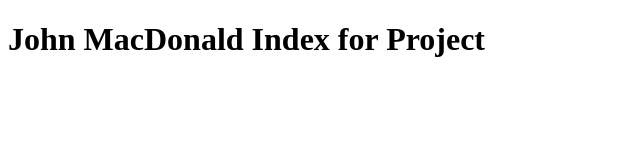
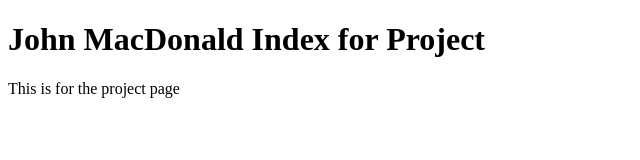
Before and after one commit to jmacdonald3babson/Project, a plain HTML site: page index.html in a window 1280 px wide. Shown: the whole page, without its empty margins (0-640 px from the left). Drawn offline with Linux system fonts and the light colour scheme.

Commit message:
Update index.html

```diff
--- a/index.html
+++ b/index.html
@@ -4,9 +4,11 @@
     <meta charset="UTF-8">
     <meta http-equiv="X-UA-Compatible" content="IE=edge">
     <meta name="viewport" content="width=device-width, initial-scale=1.0">
-    <title>Document</title>
+    <title>Project Index</title>
 </head>
 <h1>John MacDonald Index for Project</h1>
+<p>This is for the project page
+</p>
 <body>
 
 </body>
```
